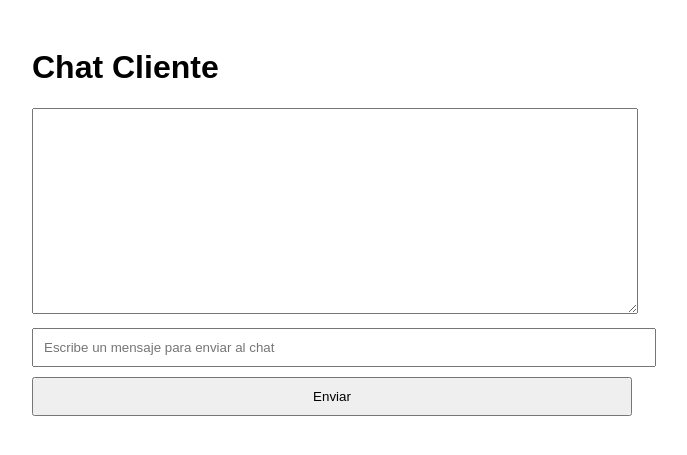
After one commit to adriana-rosado/Middleware, a Flask app: template ChatSistemas-main/templates/index.html in a window 1280 px wide. The commit adds this page. Shown: the top 455 px of the page, without its empty margins (308-995 px from the left). Run offline with Flask 3, Linux system fonts and the light colour scheme; the template is opened without the code that fills it, so the values that code supplies are empty.

Commit message:
Cambios realizados y archivos nuevos añadidos

```diff
--- a/ChatSistemas-main/ChatServerPyro.py
+++ b/ChatSistemas-main/ChatServerPyro.py
@@ -16,8 +16,9 @@ class ChatServerPyro:
     def send_image(self, image_data):
         print("Datos de imagen recibidos en el servidor Pyro:", image_data[:50])
 
-# Iniciar el servidor Pyro
-daemon = Pyro4.Daemon()
+# Iniciar el servidor Pyro con una IP específica
+ip_address = "192.168.102.29"  # la IP de tu servidor
+daemon = Pyro4.Daemon(host=ip_address)
 uri = daemon.register(ChatServerPyro())
 
 print("URI del servidor Pyro:", uri)
--- a/ChatSistemas-main/app.py
+++ b/ChatSistemas-main/app.py
@@ -7,7 +7,7 @@ import Pyro4
 app = Flask(__name__)
 app.config['SECRET_KEY'] = "secret123"
 socketio = SocketIO(app, cors_allowed_origins="*")
-chat_server = Pyro4.Proxy("PYRO:obj_cb688307b9cd450abf9b343ee5fe2e31@localhost:3303")
+chat_server = Pyro4.Proxy("PYRO:obj_06bf81992ec84f989a18ceebf3af81ad@192.168.102.29:49781")
 access_code_value = str(random.randint(100000, 999999))
 print("Generated access code:", access_code_value)
 
@@ -85,4 +85,4 @@ def upload_image():
     return '', 204
 
 if __name__ == "__main__":
-    socketio.run(app, host="192.168.1.82", port=5000)
+    socketio.run(app, host="192.168.102.29", port=3400)
--- a/ChatSistemas-main/templates/chat.html
+++ b/ChatSistemas-main/templates/chat.html
@@ -53,7 +53,7 @@
 
     <script type="text/javascript">
         $(document).ready(function () {
-            var socket = io.connect("http://192.168.1.82:5000");
+            var socket = io.connect("http://192.168.102.29:3400");
 
             socket.on('update_user_list', function (users) {
                 $('#users').empty();
--- /dev/null
+++ b/ChatSistemas-main/templates/index.html
@@ -0,0 +1,24 @@
+<!doctype html>
+<html lang="en">
+  <head>
+    <meta charset="utf-8">
+    <title>Chat Cliente</title>
+    <style>
+      body { font-family: Arial, sans-serif; }
+      .container { max-width: 600px; margin: 0 auto; padding: 20px; }
+      textarea { width: 100%; height: 200px; margin-bottom: 10px; }
+      input[type="text"] { width: 100%; padding: 10px; margin-bottom: 10px; }
+      button { width: 100%; padding: 10px; }
+    </style>
+  </head>
+  <body>
+    <div class="container">
+      <h1>Chat Cliente</h1>
+      <textarea readonly id="chatDisplay"></textarea>
+      <form method="POST" action="{{ url_for('send_message') }}">
+        <input type="text" name="message" placeholder="Escribe un mensaje para enviar al chat">
+        <button type="submit">Enviar</button>
+      </form>
+    </div>
+  </body>
+</html>
```
Also changed, not shown: ChatSistemas-main/client.py (+16 -7 lines).
